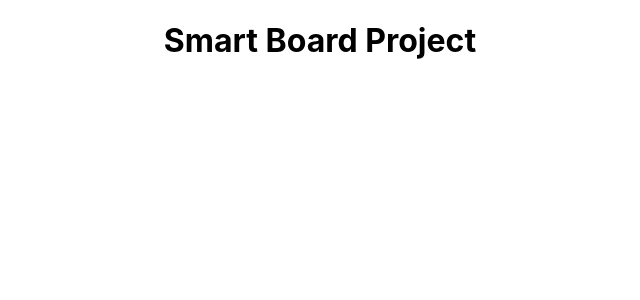
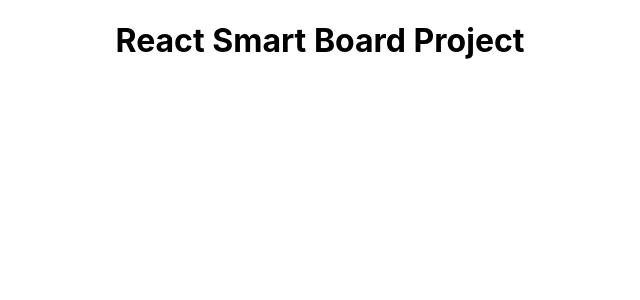
Before and after one commit to aria-abad/smart-board, a React (Create React App) app: page / in a window 1280 px wide. Shown: the top 300 px of the page, without its empty margins (320-960 px from the left). Built offline with nearby package versions, Linux system fonts and the light colour scheme.

Commit message:
update the App file

```diff
--- a/src/App.js
+++ b/src/App.js
@@ -3,7 +3,7 @@ import './App.css';
 function App() {
   return (
     <div className="App">
-      <h1>Smart Board Project</h1>
+      <h1>React Smart Board Project</h1>
     </div>
   );
 }
```
